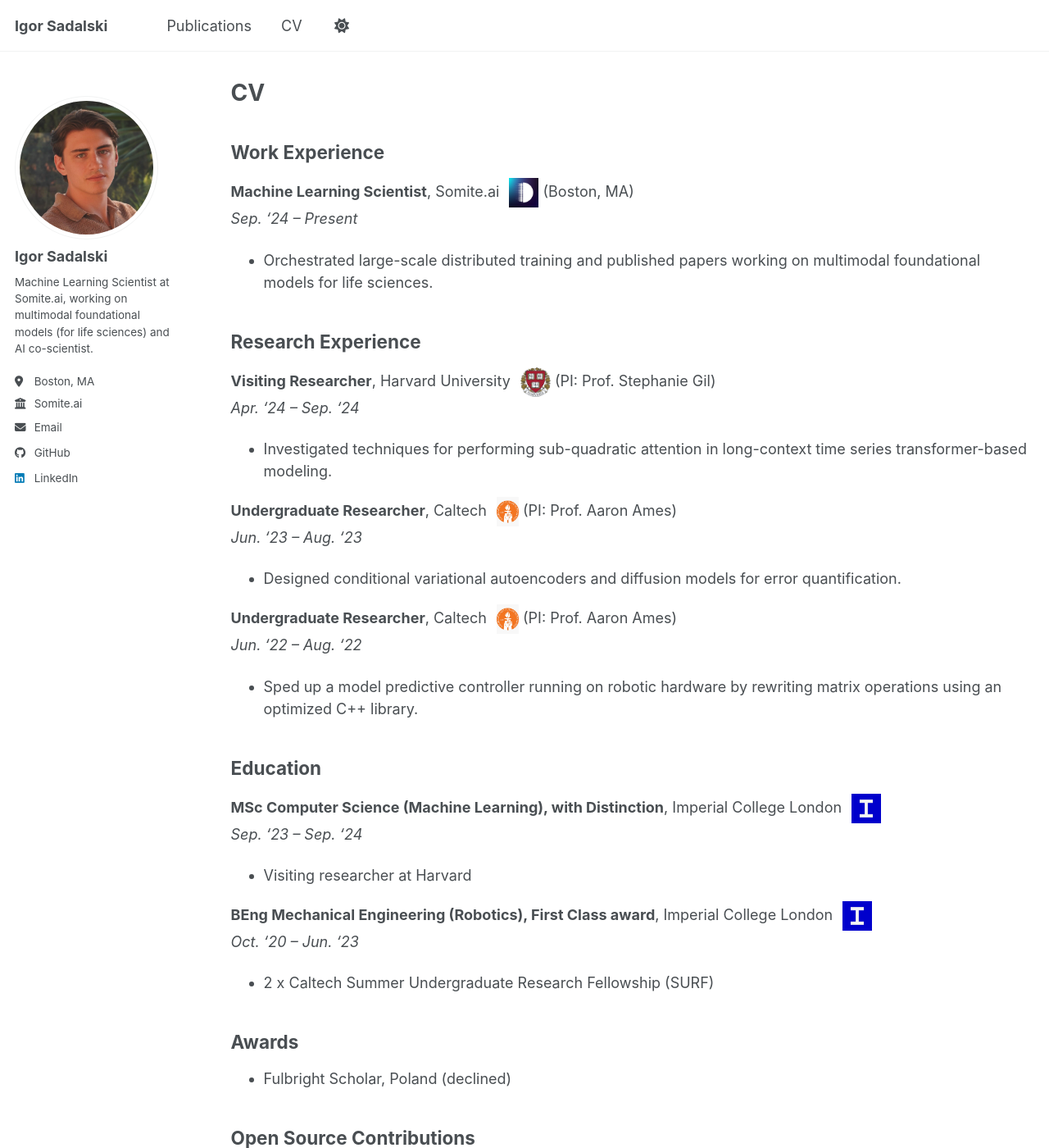
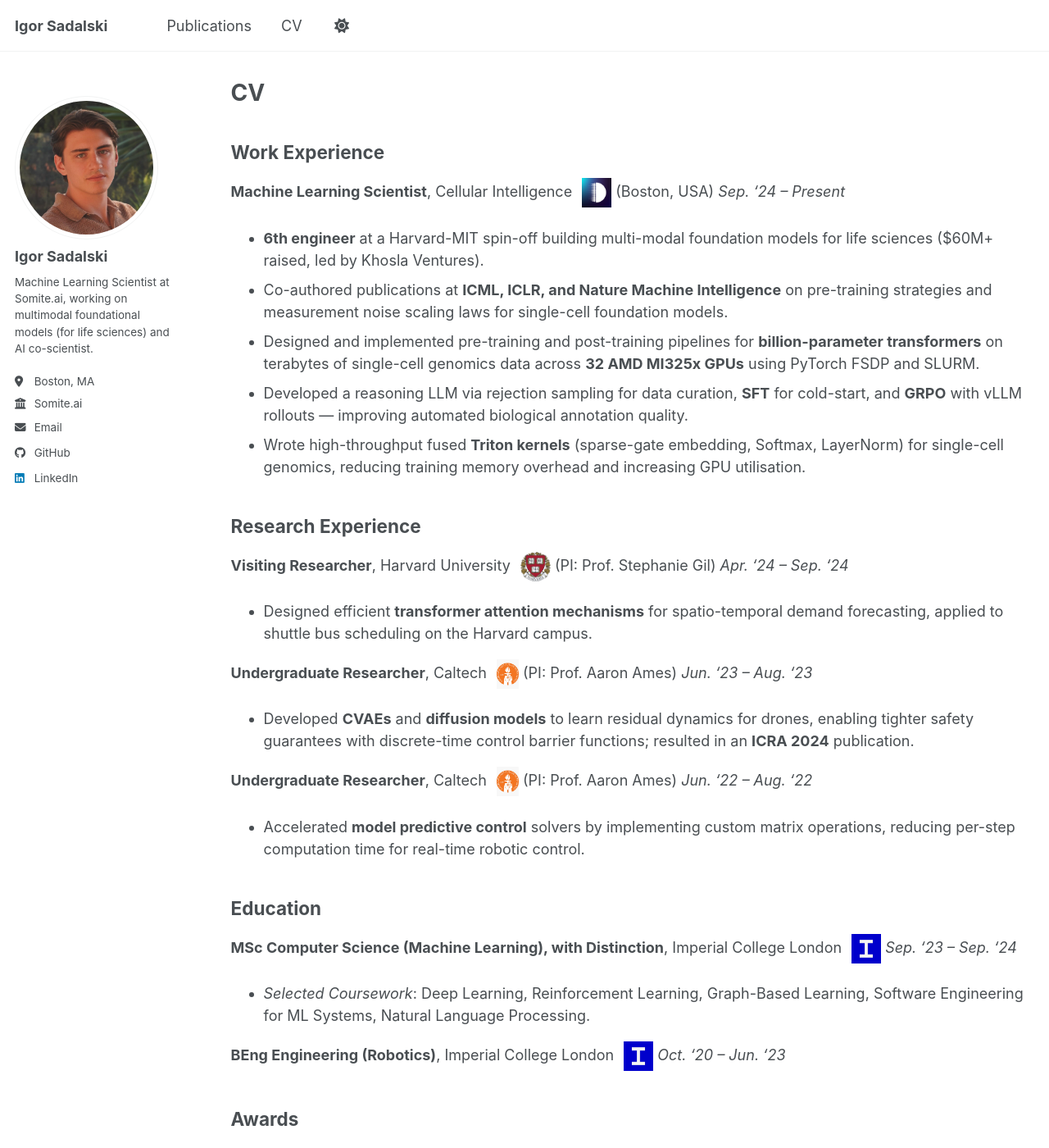
Before and after one commit to igor-sadalski/igor-sadalski.github.io, a Jekyll site: the page built from _pages/cv.md, in a window 1280 px wide and 1400 px high. Shown: the whole window at 82% size. Built offline with Jekyll 4.4.1, drawn with Linux system fonts in a browser that asks for light colours; a script bundle is joined from its source files by our own code; library files that are not in the unit come from our copies; some of the changed text lies outside the part shown.

Commit message:
updated cv

```diff
--- a/_pages/cv.md
+++ b/_pages/cv.md
@@ -21,43 +21,68 @@
 
 ## Work Experience
 
-**Machine Learning Scientist**, Somite.ai<img src="{{ '/images/somite_logo.png' | prepend: base_path }}" alt="Somite.ai" class="cv-logo"> (Boston, MA)
+**Machine Learning Scientist**, Cellular Intelligence<img src="{{ '/images/somite_logo.png' | prepend: base_path }}" alt="Cellular Intelligence" class="cv-logo"> (Boston, USA)
 *Sep. '24 – Present*
 
-* Orchestrated large-scale distributed training and published papers working on multimodal foundational models for life sciences.
+* **6th engineer** at a Harvard-MIT spin-off building multi-modal foundation models for life sciences ($60M+ raised, led by Khosla Ventures).
+* Co-authored publications at **ICML, ICLR, and Nature Machine Intelligence** on pre-training strategies and measurement noise scaling laws for single-cell foundation models.
+* Designed and implemented pre-training and post-training pipelines for **billion-parameter transformers** on terabytes of single-cell genomics data across **32 AMD MI325x GPUs** using PyTorch FSDP and SLURM.
+* Developed a reasoning LLM via rejection sampling for data curation, **SFT** for cold-start, and **GRPO** with vLLM rollouts — improving automated biological annotation quality.
+* Wrote high-throughput fused **Triton kernels** (sparse-gate embedding, Softmax, LayerNorm) for single-cell genomics, reducing training memory overhead and increasing GPU utilisation.
 
 ## Research Experience
 
 **Visiting Researcher**, Harvard University<img src="{{ '/images/harvard_logo.png' | prepend: base_path }}" alt="Harvard University" class="cv-logo"> (PI: Prof. Stephanie Gil)
 *Apr. '24 – Sep. '24*
 
-* Investigated techniques for performing sub-quadratic attention in long-context time series transformer-based modeling.
+* Designed efficient **transformer attention mechanisms** for spatio-temporal demand forecasting, applied to shuttle bus scheduling on the Harvard campus.
 
 **Undergraduate Researcher**, Caltech<img src="{{ '/images/caltech_logo.png' | prepend: base_path }}" alt="Caltech" class="cv-logo"> (PI: Prof. Aaron Ames)
 *Jun. '23 – Aug. '23*
 
-* Designed conditional variational autoencoders and diffusion models for error quantification.
+* Developed **CVAEs** and **diffusion models** to learn residual dynamics for drones, enabling tighter safety guarantees with discrete-time control barrier functions; resulted in an **ICRA 2024** publication.
 
 **Undergraduate Researcher**, Caltech<img src="{{ '/images/caltech_logo.png' | prepend: base_path }}" alt="Caltech" class="cv-logo"> (PI: Prof. Aaron Ames)
 *Jun. '22 – Aug. '22*
 
-* Sped up a model predictive controller running on robotic hardware by rewriting matrix operations using an optimized C++ library.
+* Accelerated **model predictive control** solvers by implementing custom matrix operations, reducing per-step computation time for real-time robotic control.
 
 ## Education
 
 **MSc Computer Science (Machine Learning), with Distinction**, Imperial College London<img src="{{ '/images/imperial_college_logo.png' | prepend: base_path }}" alt="Imperial College London" class="cv-logo">
 *Sep. '23 – Sep. '24*
-* Visiting researcher at Harvard
+* *Selected Coursework*: Deep Learning, Reinforcement Learning, Graph-Based Learning, Software Engineering for ML Systems, Natural Language Processing.
 
-**BEng Mechanical Engineering (Robotics), First Class award**, Imperial College London<img src="{{ '/images/imperial_college_logo.png' | prepend: base_path }}" alt="Imperial College London" class="cv-logo">
+**BEng Engineering (Robotics)**, Imperial College London<img src="{{ '/images/imperial_college_logo.png' | prepend: base_path }}" alt="Imperial College London" class="cv-logo">
 *Oct. '20 – Jun. '23*
-* 2 x Caltech Summer Undergraduate Research Fellowship (SURF)
 
 ## Awards
 
-* Fulbright Scholar, Poland (declined)
+* **Fulbright Scholarship** — one of only three recipients in Poland (declined to work in industry), '24/'25
+* **MSc Distinction** — highest classification for UK master's degree, '24
+* **Best Student in Poland** — perfect score in matriculation exams, '20
 
 ## Open Source Contributions
 
-**Stanford Biomni - General-Purpose Biomedical AI Agent** - *Autumn '25*
-Main contribution: Implemented state-of-the-art foundational models (ESM-2, Transformer, scGPT, STATE) with standardized interfaces.
+**Stanford Biomni — General-Purpose Biomedical AI Agent** — *Autumn '25*
+Implemented state-of-the-art foundation models (ESM-2, Transformer, scGPT, STATE) with standardized interfaces *(Python, LangChain)*.
+
+**MIT Hackers Club (Sundai.ai) — Various Projects** — *Autumn '24*
+Built a multiplayer LLM-powered game *(Next.js, TypeScript, Tailwind, Convex, Vercel)*.
+
+## Technical Skills
+
+* **Systems**: AWS, GCP, Git, Docker, Linux, SLURM
+* **ML**: PyTorch, Hugging Face, DeepSpeed, FlashAttention, FSDP, DDP, CUDA, ROCm, LangChain, Optuna, Composer, Weights & Biases, Triton
+* **Web**: FastAPI, React, TypeScript, Nginx
+
+## Teaching and Leadership
+
+**Polish AI Olympiad**, Volunteer — *Feb. '24 – Jun. '25*
+Contributed to the design of final-round problems for the Polish AI Olympiad.
+
+**Open Avenues**, Volunteer Teacher — *Sep. '24 – Sep. '25*
+Designed and delivered weekly machine learning and AI classes for community college students across the US.
+
+**Imperial Driverless**, Founder — *Sep. '21 – Sep. '22*
+Founded and led a team of 20+ students building autonomous driving software; coordinated perception, planning, and control, and competed on the Silverstone F1 track.
```
Also changed, not shown: _data/cv.json (+97 -38 lines), _pages/about.md (+5 -3 lines), _publications/2025-nature-biotech-measurement-noise-scaling.md (+4 -4 lines), _publications/2026-icml-encoding-strategies-single-cell.md (+6 -6 lines).
